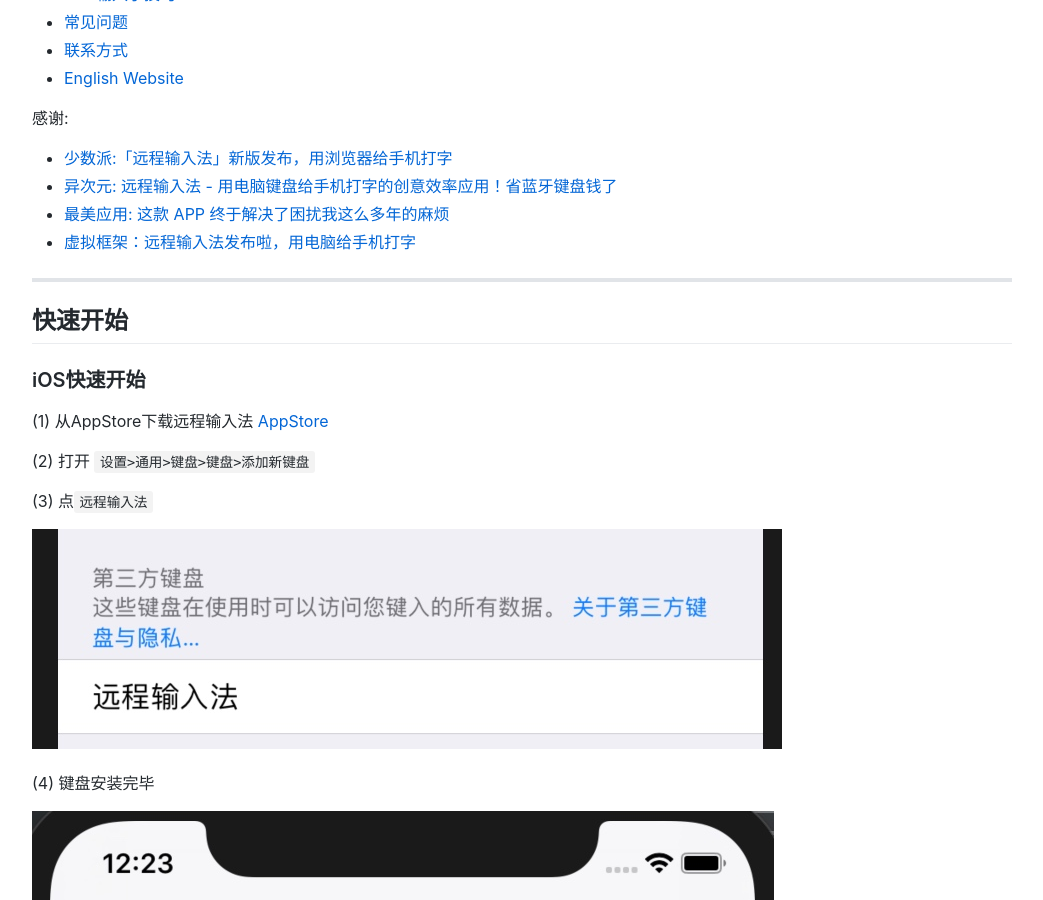
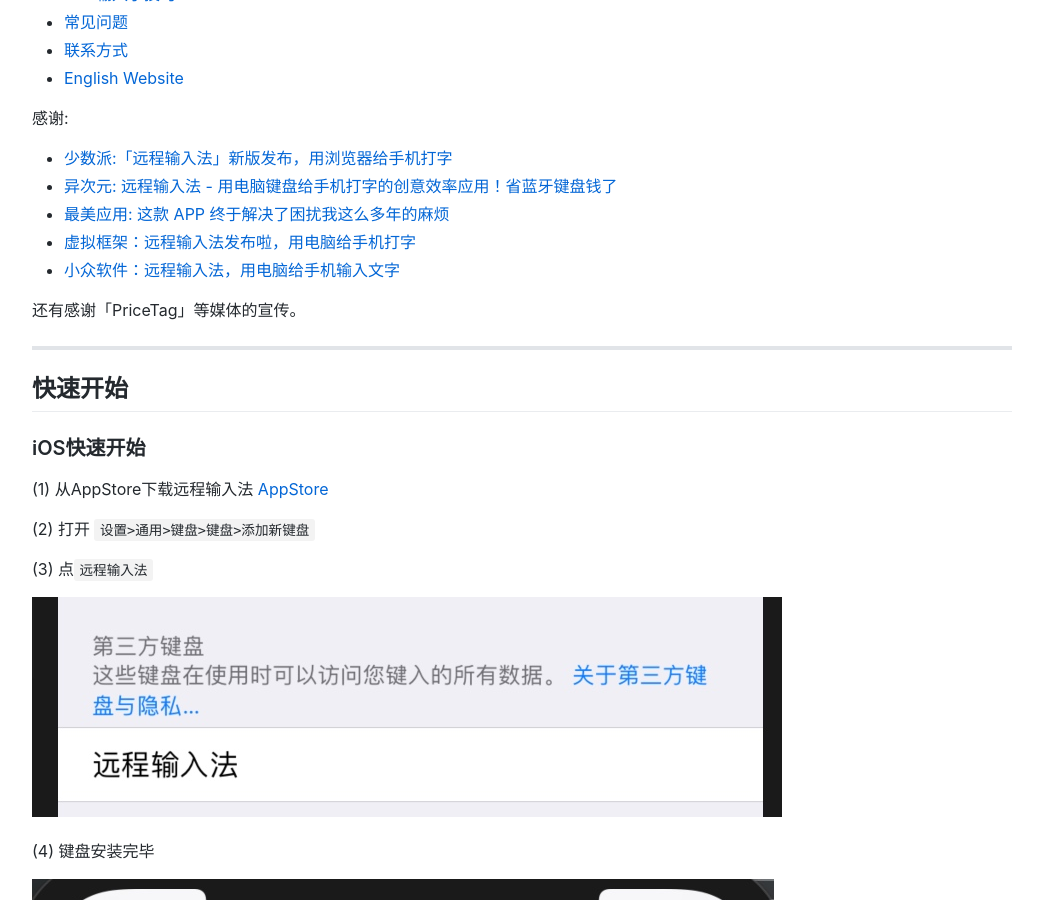
Before and after one commit to remoboard/remoboard.github.io, a Jekyll site: the page built from zhcn/index.md, in a window 1280 px wide and 900 px high, scrolled down 467 px. Shown: the whole window, without its empty margins (118-1161 px from the left). Built offline with Jekyll 4.4.1, drawn with Linux system fonts in a browser that asks for light colours; comment, search, counter and statistics services are not loaded.

Commit message:
Update index.md

```diff
--- a/zhcn/index.md
+++ b/zhcn/index.md
@@ -26,7 +26,9 @@ title: 远程输入法
 - [异次元: 远程输入法 - 用电脑键盘给手机打字的创意效率应用！省蓝牙键盘钱了](https://www.iplaysoft.com/remoboard.html)
 - [最美应用: 这款 APP 终于解决了困扰我这么多年的麻烦](https://mp.weixin.qq.com/s/PLWkVuEdJCk6cLGEQVZDbw)
 - [虚拟框架：远程输入法发布啦，用电脑给手机打字](https://mp.weixin.qq.com/s/wC7clnEAGCHA09zrVd2s4w)
+- [小众软件：远程输入法，用电脑给手机输入文字](https://www.appinn.com/whatsinput-for-android/)
 
+还有感谢「PriceTag」等媒体的宣传。
 
 ---
 
```
